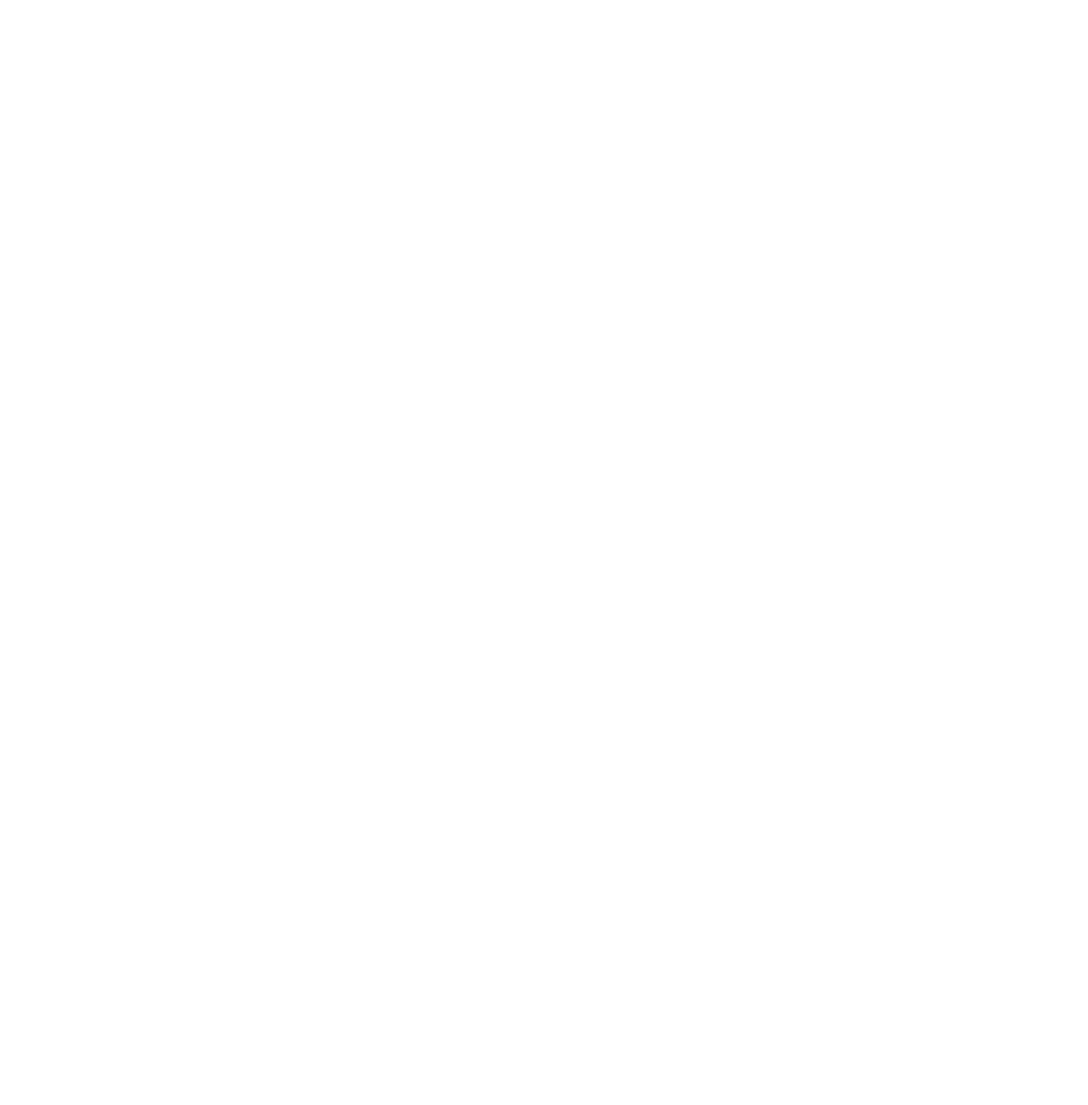
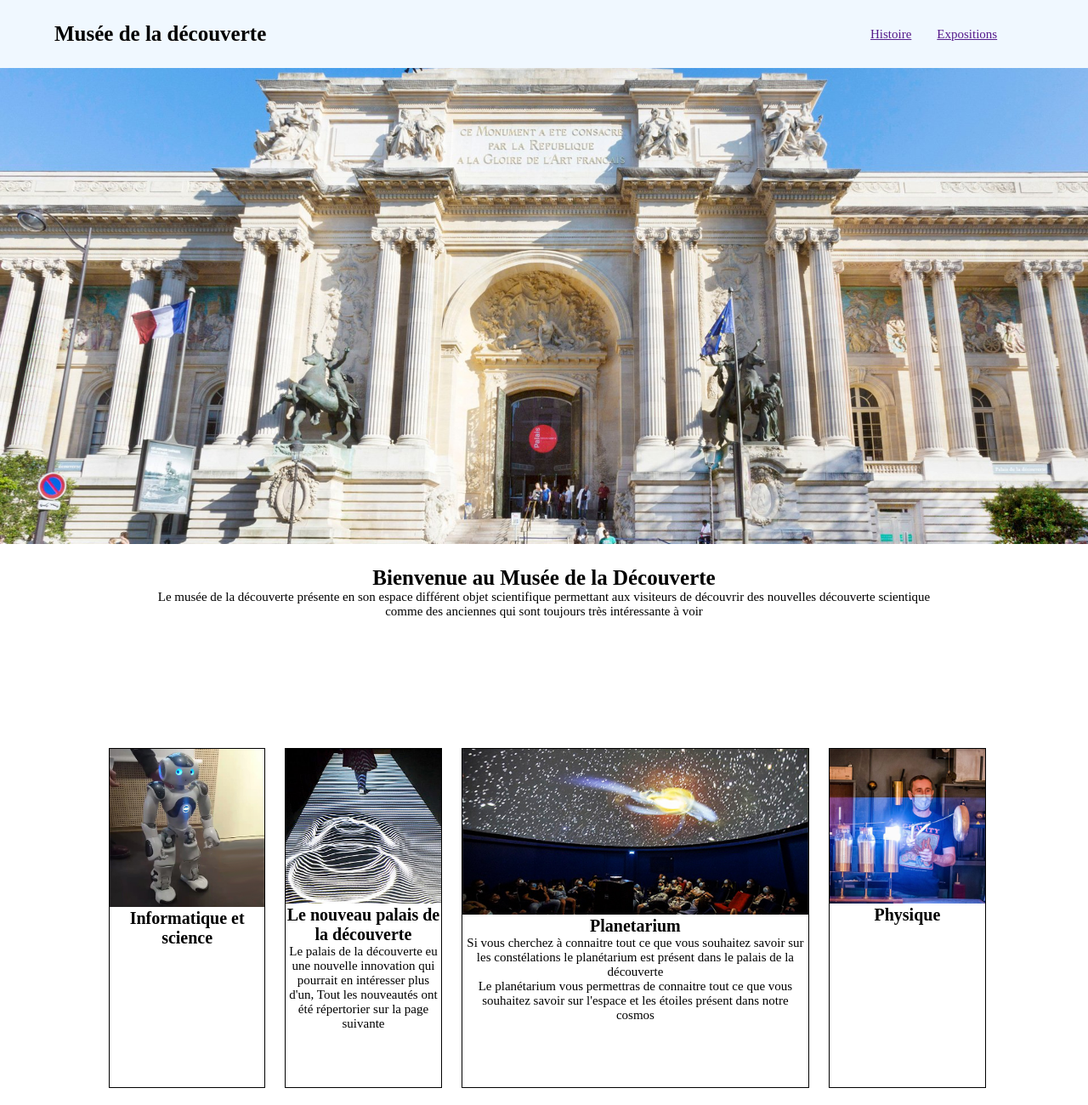
Before and after one commit to Nalithdev/Scss_musee_de_la_decouverte, a plain HTML site: page index.html in a window 1280 px wide. Shown: the whole page at 85% size. Before the commit the page ends 800 px from the top, so only its background shows below. Drawn offline with Linux system fonts and the light colour scheme.

Commit message:
see if no bug

```diff
--- a/index.html
+++ b/index.html
@@ -5,8 +5,54 @@
   <meta http-equiv="X-UA-Compatible" content="IE=edge">
   <meta name="viewport" content="width=device-width, initial-scale=1.0">
   <link rel="stylesheet" href="style.css">
-  <title>Petit Palais</title>
+  <title>Musée de la découverte</title>
 </head>
+<header>
+  <h1>Musée de la découverte</h1>
+  <nav>
+    <a href="">Histoire</a>
+    <a href="">Expositions</a>
+  </nav>
+</header>
+<main>
+  <div class="pres">
+    <h2> Bienvenue au Musée de la Découverte</h2>
+
+    <p>Le musée de la découverte présente en son espace différent objet scientifique permettant aux visiteurs de découvrir des nouvelles découverte scientique</p>
+    <p> comme des anciennes qui sont toujours très intéressante à voir</p>
+
+  </div>
+  <div class="galeries">
+
+    <div>
+      <img src="img/robot.jpg" alt="">
+      <h3>Informatique et science</h3>
+      <p></p>
+    </div>
+    <div>
+      <img src="img/Innovation.jpg" alt="">
+      <h3>Le nouveau palais de la découverte</h3>
+      <p>Le palais de la découverte eu une nouvelle innovation qui pourrait en intéresser plus d'un,
+        Tout les nouveautés ont été répertorier sur la page suivante</p>
+
+    </div>
+    <div>
+      <img src="img/planetarium.jpg" alt="">
+      <h3>Planetarium</h3>
+      <p>Si vous cherchez à connaitre tout ce que vous souhaitez savoir sur les constélations le planétarium est présent dans le palais de la découverte </p>
+      <p>Le planétarium vous permettras de connaitre tout ce que vous souhaitez savoir sur l'espace et les étoiles présent dans notre cosmos</p>
+    </div>
+    <div>
+      <img src="img/Physique.jpg" alt="">
+      <h3>Physique</h3>
+    </div>
+
+
+
+  </div>
+
+</main>
+<footer></footer>
 <body>
 
 </body>
--- a/style.scss
+++ b/style.scss
@@ -0,0 +1,120 @@
+*{
+  padding: 0;
+  margin: 0;
+  box-sizing: border-box;
+  font-size:10px;
+}
+
+body{
+  background-image: url(img/Palais_decouverte.webp);
+  background-repeat: no-repeat;
+  background-size: 100%
+}
+
+header{
+  background-color: aliceblue;
+  height:10vh;
+  display: flex;
+  position: fixed;
+  width: 100%;
+  justify-content: space-between;
+  align-items: center;
+  text-align: center;
+  h1{
+    padding-left: 5%;
+    font-size:2.5rem;
+  }
+  nav{
+    width: 20%;
+    gap: 30px;
+    display: flex;
+    a{
+    font-size:1.5rem
+  }}
+
+}
+
+main{
+  padding-top:50%;
+
+  .pres{
+    background-color: #fff;
+    width: 100%;
+    height: 20vh;
+    text-align: center;
+    padding-top: 2%;
+    margin: auto;
+    h2{
+      font-size:2.5rem;
+    }
+    p{
+      font-size:1.5rem;
+    }
+  }
+  .galeries{
+    text-align: center;
+    margin: 80px auto;
+    display: grid;
+    grid-template-columns:   18%  18% 40% 18%;
+    grid-template-rows: 50vh;
+    gap: 23px;
+    width: 80%;
+
+    div:nth-of-type(1){
+      grid-column: 1 / 2;
+      grid-row: 1/2;
+      border: 1px solid black;
+      img{
+        width:100%;
+      }
+      h3{
+        font-size:2rem
+      }
+      p{
+        font-size:1.5rem
+      }
+    }
+    div:nth-of-type(2){
+      grid-column: 2 / 3;
+      grid-row: 1/2;
+      border: 1px solid black;
+      img{
+        width:100%;
+      }
+      h3{
+        font-size:2rem
+      }
+      p{
+        font-size:1.5rem
+      }
+    }
+    div:nth-of-type(3){
+      grid-column: 3 / 4;
+      grid-row: 1/2;
+      border: 1px solid black;
+      img{
+        width:100%;
+      }
+      h3{
+        font-size:2rem
+      }
+      p{
+        font-size:1.5rem
+      }
+    }
+    div:nth-of-type(4){
+      grid-column: 4 / 5;
+      grid-row: 1/2;
+      border: 1px solid black;
+      img{
+        width:100%;
+      }
+      h3{
+        font-size:2rem
+      }
+      p{
+        font-size:1.5rem
+      }
+    }
+  }
+}
```
Also changed, not shown: img/Innovation.jpg (added), img/Palais_decouverte.webp (added), img/Physique.jpg (added), img/planetarium.jpg (added), img/robot.jpg (added), style.css, 2 other files.
